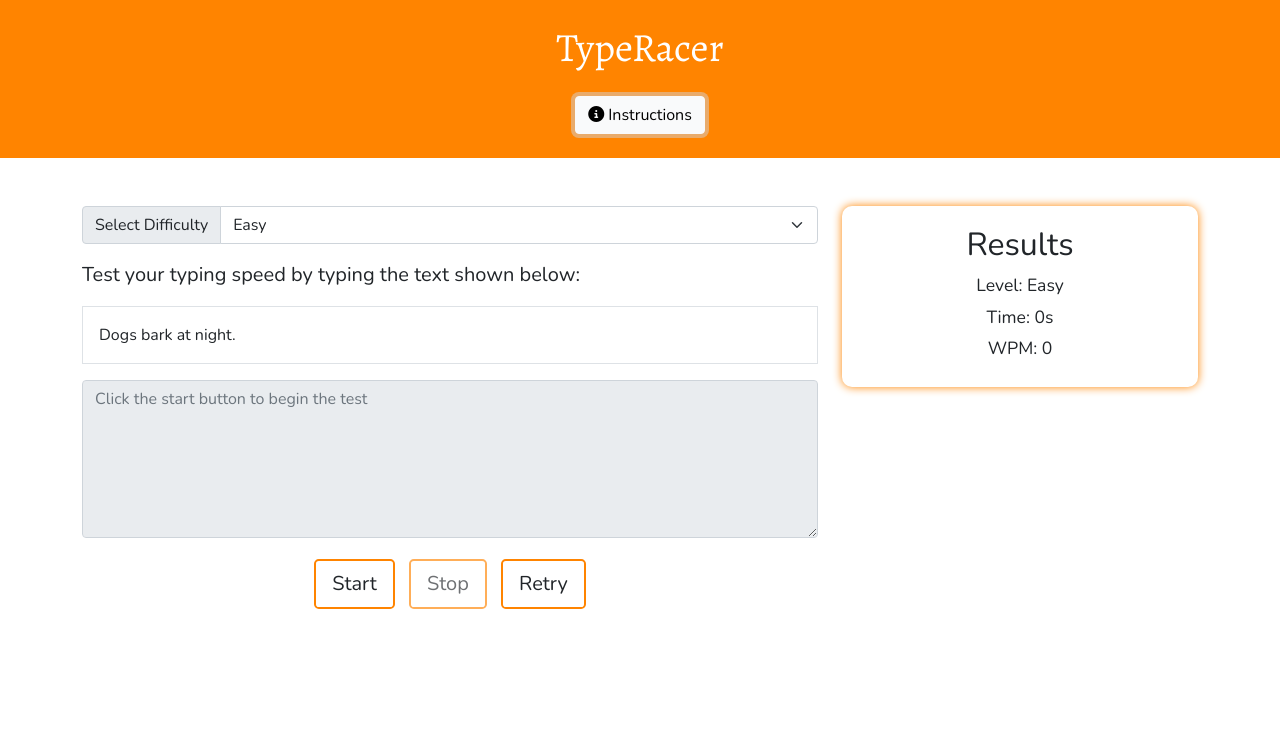
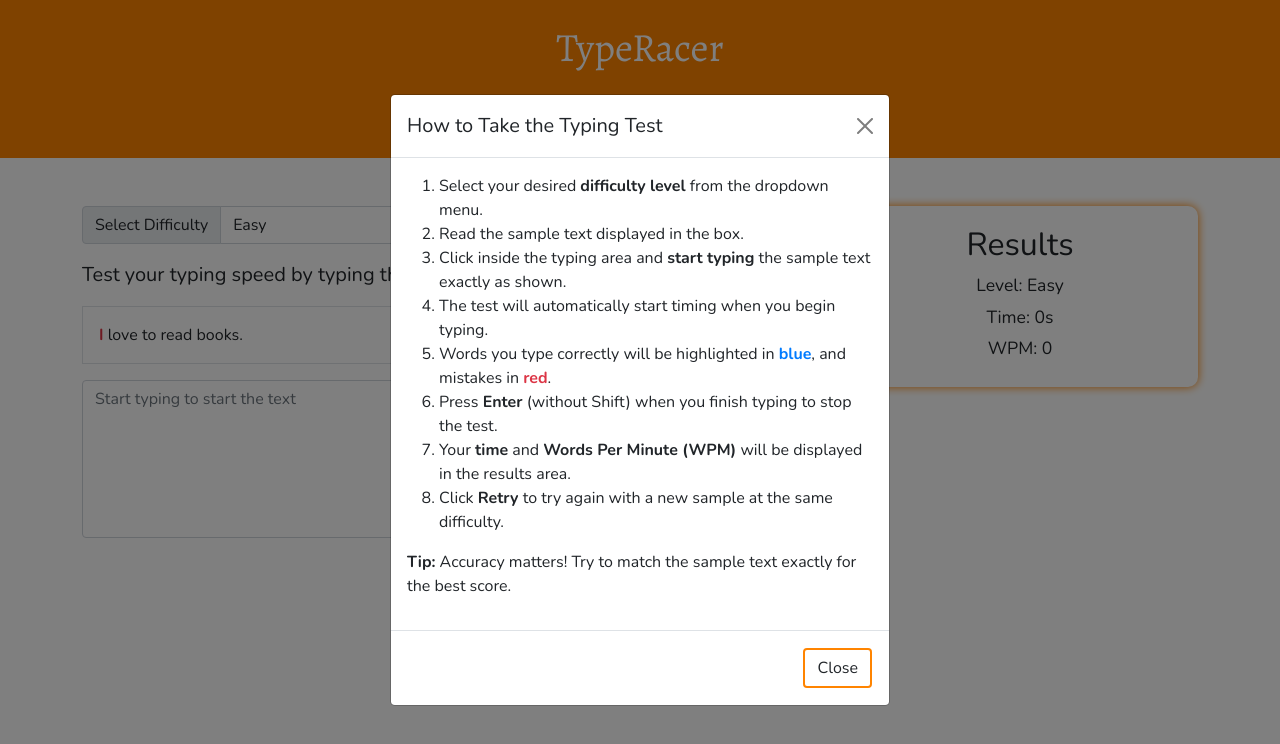
Before and after one commit to marklaban36/typeracer, a plain HTML site: page index.html in a window 1280 px wide. Both pictures are taken after a click on the button "Instructions". Drawn offline with nearby package versions, Linux system fonts and the light colour scheme.

Commit message:
Adjusted html, and javascript to take away the start and stop button add the function to allow the test to start when the user starts typing also adding the instructions and the function of the reset button

```diff
--- a/assets/js/script.js
+++ b/assets/js/script.js
@@ -2,19 +2,48 @@ const sampleTexts = {
     easy: [
         "The cat sat on the mat.",
         "Dogs bark at night.",
-        "Birds fly in the sky."
+        "Birds fly in the sky.",
+        "I love to read books."
     ],
     medium: [
         "Typing quickly requires practice and patience.",
         "She bought fresh vegetables from the market.",
-        "The weather today is sunny with a gentle breeze."
+        "The weather today is sunny with a gentle breeze.",
+        "Learning new languages can be both fun and challenging."
     ],
     hard: [
         "Despite the rain, the enthusiastic crowd gathered for the outdoor concert.",
         "Innovative solutions often arise from collaborative brainstorming sessions.",
-        "The ancient manuscript was discovered hidden beneath the crumbling stone wall."
-    ]
+        "The ancient manuscript was discovered hidden beneath the crumbling stone wall.",
+        "Technological advancements have significantly transformed modern communication methods."
+    ],
 };
+
+// Add these variables to track shuffled samples and current index for each difficulty
+const shuffledSamples = {
+    easy: [],
+    medium: [],
+    hard: []
+};
+const sampleIndices = {
+    easy: 0,
+    medium: 0,
+    hard: 0
+};
+let lastSampleText = {
+    easy: "",
+    medium: "",
+    hard: ""
+};
+
+function shuffleArray(array) {
+    // Fisher-Yates shuffle
+    for (let i = array.length - 1; i > 0; i--) {
+        const j = Math.floor(Math.random() * (i + 1));
+        [array[i], array[j]] = [array[j], array[i]];
+    }
+    return array;
+}
 
 function renderSampleTextWithFeedback() {
     const sampleText = document.getElementById('sample-text').getAttribute('data-original') || document.getElementById('sample-text').textContent;
@@ -35,11 +64,33 @@ function renderSampleTextWithFeedback() {
 }
 
 function setRandomSampleText(difficulty) {
-    const texts = sampleTexts[difficulty];
-    const randomText = texts[Math.floor(Math.random() * texts.length)];
+    // Shuffle if not already shuffled or all samples have been shown
+    if (
+        !shuffledSamples[difficulty].length ||
+        sampleIndices[difficulty] >= shuffledSamples[difficulty].length
+    ) {
+        shuffledSamples[difficulty] = shuffleArray([...sampleTexts[difficulty]]);
+        sampleIndices[difficulty] = 0;
+    }
+
+    let nextText = shuffledSamples[difficulty][sampleIndices[difficulty]];
+
+    // Ensure not repeating the last sample
+    if (nextText === lastSampleText[difficulty]) {
+        sampleIndices[difficulty]++;
+        if (sampleIndices[difficulty] >= shuffledSamples[difficulty].length) {
+            shuffledSamples[difficulty] = shuffleArray([...sampleTexts[difficulty]]);
+            sampleIndices[difficulty] = 0;
+        }
+        nextText = shuffledSamples[difficulty][sampleIndices[difficulty]];
+    }
+
+    sampleIndices[difficulty]++;
+    lastSampleText[difficulty] = nextText;
+
     const sampleTextElem = document.getElementById('sample-text');
-    sampleTextElem.textContent = randomText;
-    sampleTextElem.setAttribute('data-original', randomText);
+    sampleTextElem.textContent = nextText;
+    sampleTextElem.setAttribute('data-original', nextText);
     document.getElementById('level').textContent = difficulty.charAt(0).toUpperCase() + difficulty.slice(1);
 }
 
@@ -50,23 +101,44 @@ document.getElementById('difficulty').addEventListener('change', function() {
 // Optionally, set initial text based on default selection
 window.addEventListener('DOMContentLoaded', () => {
     setRandomSampleText(document.getElementById('difficulty').value);
-    document.getElementById('user-input').disabled = true; // Disable input initially
 });
 
 let startTime = null;
 let endTime = null;
+let testStarted = false;
 
-function startTest() {
+function handleFirstInputStartTest() {
+    if (!testStarted) {
+        startTestOnInput();
+    }
+}
+
+function startTestOnInput() {
     startTime = performance.now();
     endTime = null;
-    document.getElementById('start-btn').disabled = true;
-    document.getElementById('stop-btn').disabled = false;
-    const userInput = document.getElementById('user-input');
-    userInput.value = '';
-    userInput.disabled = false; // Enable input when test starts
-    userInput.focus();
+    testStarted = true;
     document.getElementById('time').textContent = '0';
-    renderSampleTextWithFeedback(); // Show initial sample text with no highlights
+    renderSampleTextWithFeedback();
+}
+
+function handleRetryButtonClick() {
+    resetTestState(); // Reset all test state first
+    const currentDifficulty = document.getElementById('difficulty').value;
+    setRandomSampleText(currentDifficulty); // Set new sample sentence
+    document.getElementById('user-input').disabled = false; // Enable textarea for typing
+    document.getElementById('retry-btn').disabled = true; // Disable retry button while test is running
+}
+
+function resetTestState() {
+    startTime = null;
+    endTime = null;
+    testStarted = false;
+    document.getElementById('user-input').value = '';
+    document.getElementById('user-input').disabled = false;
+    document.getElementById('retry-btn').disabled = true;
+    document.getElementById('time').textContent = '0';
+    document.getElementById('wpm').textContent = '0';
+    renderSampleTextWithFeedback();
 }
 
 function calculateCorrectWords(sample, userInput) {
@@ -82,7 +154,7 @@ function calculateCorrectWords(sample, userInput) {
 }
 
 function stopTest() {
-    if (startTime) {
+    if (startTime && testStarted) {
         endTime = performance.now();
         const elapsedSeconds = ((endTime - startTime) / 1000).toFixed(2);
         document.getElementById('time').textContent = elapsedSeconds;
@@ -100,21 +172,28 @@ function stopTest() {
         const difficulty = document.getElementById('difficulty').value;
         document.getElementById('level').textContent = difficulty.charAt(0).toUpperCase() + difficulty.slice(1);
     }
-    document.getElementById('start-btn').disabled = false;
-    document.getElementById('stop-btn').disabled = true;
-    document.getElementById('user-input').disabled = true; // Disable input when test stops
-    renderSampleTextWithFeedback(); // Show final highlights
+    document.getElementById('user-input').disabled = true;
+    document.getElementById('retry-btn').disabled = false;
+    testStarted = false;
+    renderSampleTextWithFeedback();
 }
 
-// Add event listener for real-time feedback
+function handleTestStopByEnter(event) {
+    if (event.key === 'Enter' && !event.shiftKey && testStarted) {
+        event.preventDefault();
+        stopTest();
+    }
+}
+
 document.getElementById('user-input').addEventListener('input', function() {
     renderSampleTextWithFeedback();
+    handleFirstInputStartTest();
 });
 
-function setupTestButtons() {
-    document.getElementById('start-btn').addEventListener('click', startTest);
-    document.getElementById('stop-btn').addEventListener('click', stopTest);
-    document.getElementById('stop-btn').disabled = true;
-}
+document.getElementById('user-input').addEventListener('keydown', handleTestStopByEnter);
+document.getElementById('retry-btn').addEventListener('click', handleRetryButtonClick);
 
-setupTestButtons();
+window.addEventListener('DOMContentLoaded', () => {
+    setRandomSampleText(document.getElementById('difficulty').value);
+    resetTestState();
+});
--- a/index.html
+++ b/index.html
@@ -41,11 +41,9 @@
                     </div>
                     <div class="mb-3">
                         <label class="form-label visually-hidden" for="user-input">Type Here</label>
-                        <textarea class="form-control" id="user-input" rows="6" placeholder="Click the start button to begin the test"></textarea>
+                        <textarea class="form-control" id="user-input" rows="6" placeholder="Start typing to start the text"></textarea>
                     </div>
                     <div class="mb-3 text-center">
-                        <button class="btn btn-lg btn-outline-orange" id="start-btn">Start</button>
-                        <button class="btn btn-lg btn-outline-orange" id="stop-btn">Stop</button>
                         <button class="btn btn-lg btn-outline-orange" id="retry-btn">Retry</button>
                     </div>
                 </div>
@@ -67,10 +65,44 @@
             </div>
         </div>
     </main>
+    <div class="modal fade" id="instructionsModal" tabindex="-1" aria-labelledby="instructionsModalLabel" aria-hidden="true">
+  <div class="modal-dialog modal-dialog-centered">
+    <div class="modal-content">
+      <div class="modal-header">
+        <h5 class="modal-title" id="instructionsModalLabel">How to Take the Typing Test</h5>
+        <button type="button" class="btn-close" data-bs-dismiss="modal" aria-label="Close"></button>
+      </div>
+      <div class="modal-body">
+        <ol>
+          <li>Select your desired <strong>difficulty level</strong> from the dropdown menu.</li>
+          <li>Read the sample text displayed in the box.</li>
+          <li>Click inside the typing area and <strong>start typing</strong> the sample text exactly as shown.</li>
+          <li>The test will automatically start timing when you begin typing.</li>
+          <li>Words you type correctly will be highlighted in <span style="color:#007bff;font-weight:bold;">blue</span>, and mistakes in <span style="color:#dc3545;font-weight:bold;">red</span>.</li>
+          <li>Press <strong>Enter</strong> (without Shift) when you finish typing to stop the test.</li>
+          <li>Your <strong>time</strong> and <strong>Words Per Minute (WPM)</strong> will be displayed in the results area.</li>
+          <li>Click <strong>Retry</strong> to try again with a new sample at the same difficulty.</li>
+        </ol>
+        <p class="mt-3"><strong>Tip:</strong> Accuracy matters! Try to match the sample text exactly for the best score.</p>
+      </div>
+      <div class="modal-footer">
+        <button type="button" class="btn btn-outline-orange" data-bs-dismiss="modal">Close</button>
+      </div>
+    </div>
+  </div>
+</div>
+
     <script src="https://cdn.jsdelivr.net/npm/bootstrap@5.1.0/dist/js/bootstrap.min.js"></script>
 
     <script src="https://kit.fontawesome.com/f4d01ca202.js" crossorigin="anonymous"></script>
     <script src="assets/js/script.js"></script>
+    <script>
+// Show modal when instructions button is clicked
+document.getElementById('instructions-btn').addEventListener('click', function() {
+  var myModal = new bootstrap.Modal(document.getElementById('instructionsModal'));
+  myModal.show();
+});
+</script>
 
 </body>
 </html>
```
